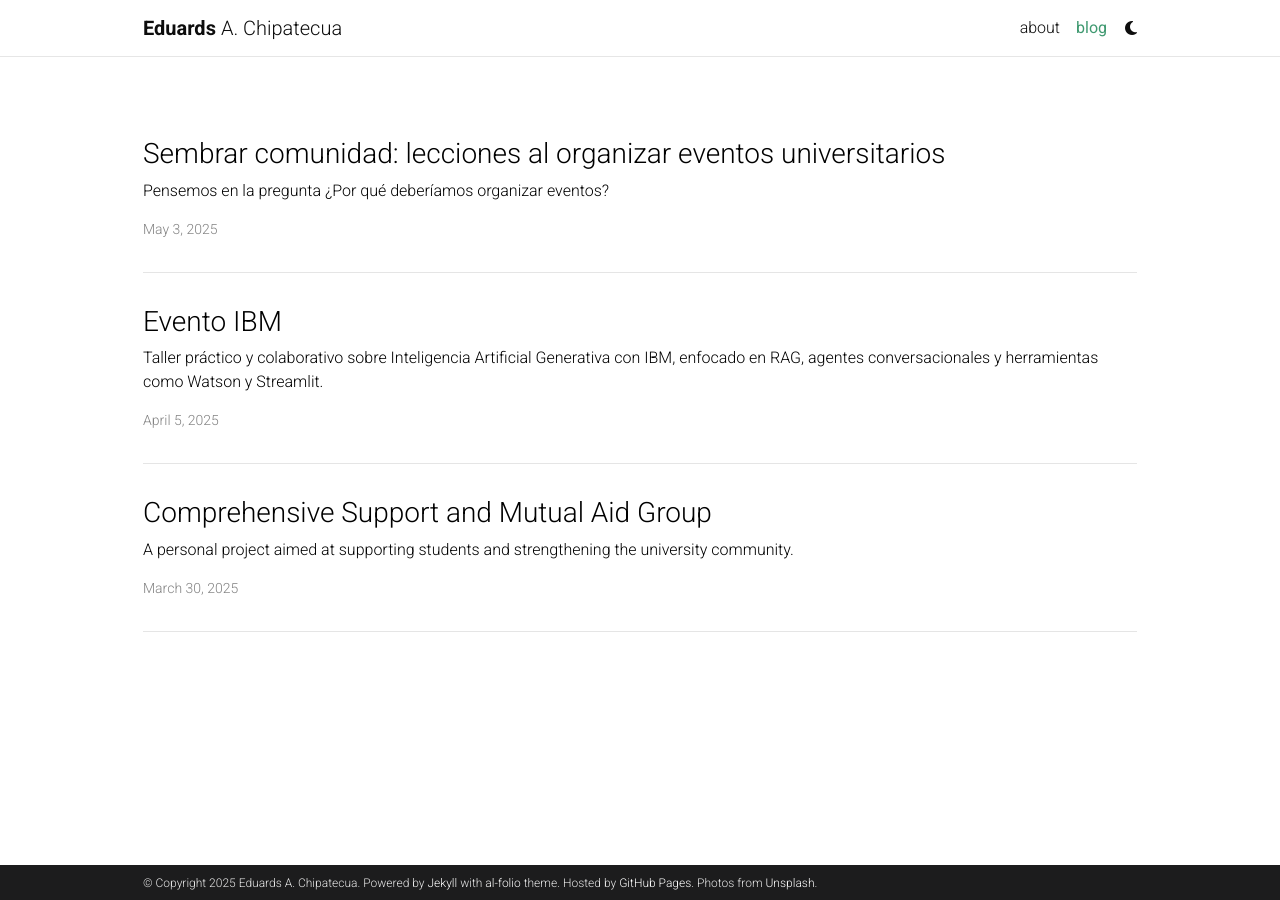
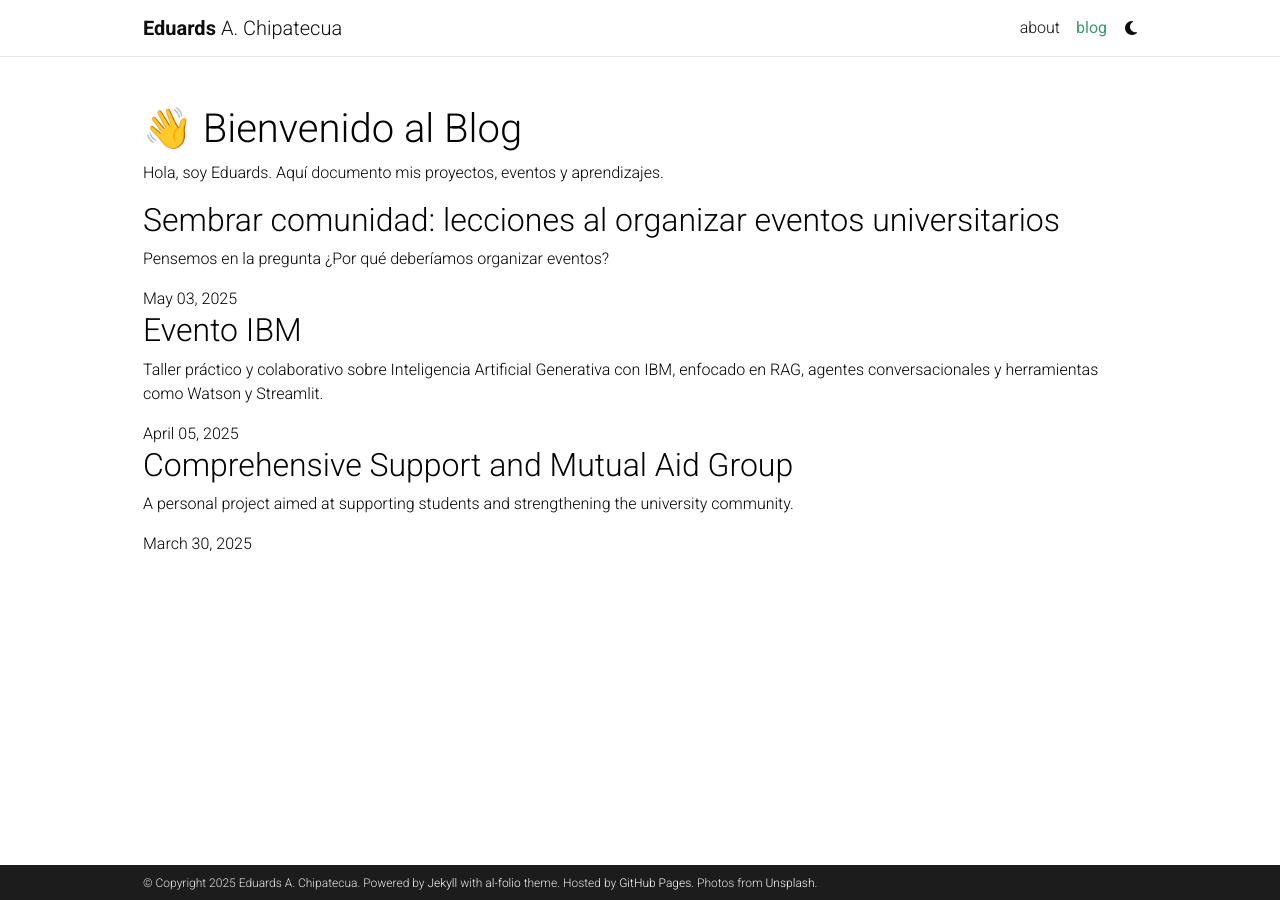
Before and after one commit to eguar11011/eguar11011.github.io, a Jekyll site: the page built from blog/index.html, in a window 1280 px wide. Built offline with Jekyll 4.4.1, drawn with Linux system fonts in a browser that asks for light colours; the list of posts is cut into pages by our own code; comment, search, counter and statistics services are not loaded; a style sheet for code colours, icons or effects is not loaded.

Commit message:
edicion de estilo

```diff
--- a/blog/index.html
+++ b/blog/index.html
@@ -13,33 +13,33 @@ pagination:
     after: 3
 ---
 
-<div class="post">
 
-  <ul class="post-list">
-    {% for post in paginator.posts %}
+{% assign latest_posts = site.posts %}
+{% if site.latest_posts.limit %}
+  {% assign latest_posts = site.posts | slice: 0, site.latest_posts.limit %}
+{% endif %}
 
-    <li>
-      <h3>
-        {% if post.redirect == blank %}
-          <a class="post-title" href="{{ post.url | relative_url }}">{{ post.title }}</a>
-        {% elsif post.redirect contains '://' %}
-          <a class="post-title" href="{{ post.redirect }}" target="_blank">{{ post.title }}</a>
-        {% else %}
-          <a class="post-title" href="{{ post.redirect | relative_url }}">{{ post.title }}</a>
-        {% endif %}
-      </h3>
-      <p>{{ post.description }}</p>
-      <p class="post-meta">
-        {{ post.date | date: '%B %-d, %Y' }}
-        {%- if post.external_source %}
-        &nbsp; &middot; &nbsp; {{ post.external_source }}
-        {%- endif %}
-      </p>
-    </li>
+<div class="blog-list">
+  <div class="intro-text">
+  <h1>👋 Bienvenido al Blog</h1>
+  <p>Hola, soy Eduards. Aquí documento mis proyectos, eventos y aprendizajes.</p>
+</div>
+  {% for post in latest_posts %}
+  <div class="blog-card">
+    <a href="{{ post.url | relative_url }}">
+      <h2 class="blog-title">{{ post.title }}</h2>
+    </a>
 
-    {% endfor %}
-  </ul>
+    <!-- aquí va la descripción  -->
+    <p class="blog-desc">
+      {{ post.description | default: post.excerpt | strip_html | truncatewords: 35 }}
+    </p>
 
-  {% include pagination.html %}
+    <div class="blog-meta">
+      {{ post.date | date: "%B %d, %Y" }}
+      {% if post.read_time %} · {{ post.read_time }}{% endif %}
+    </div>
+  </div>
 
+  {% endfor %}
 </div>
```
